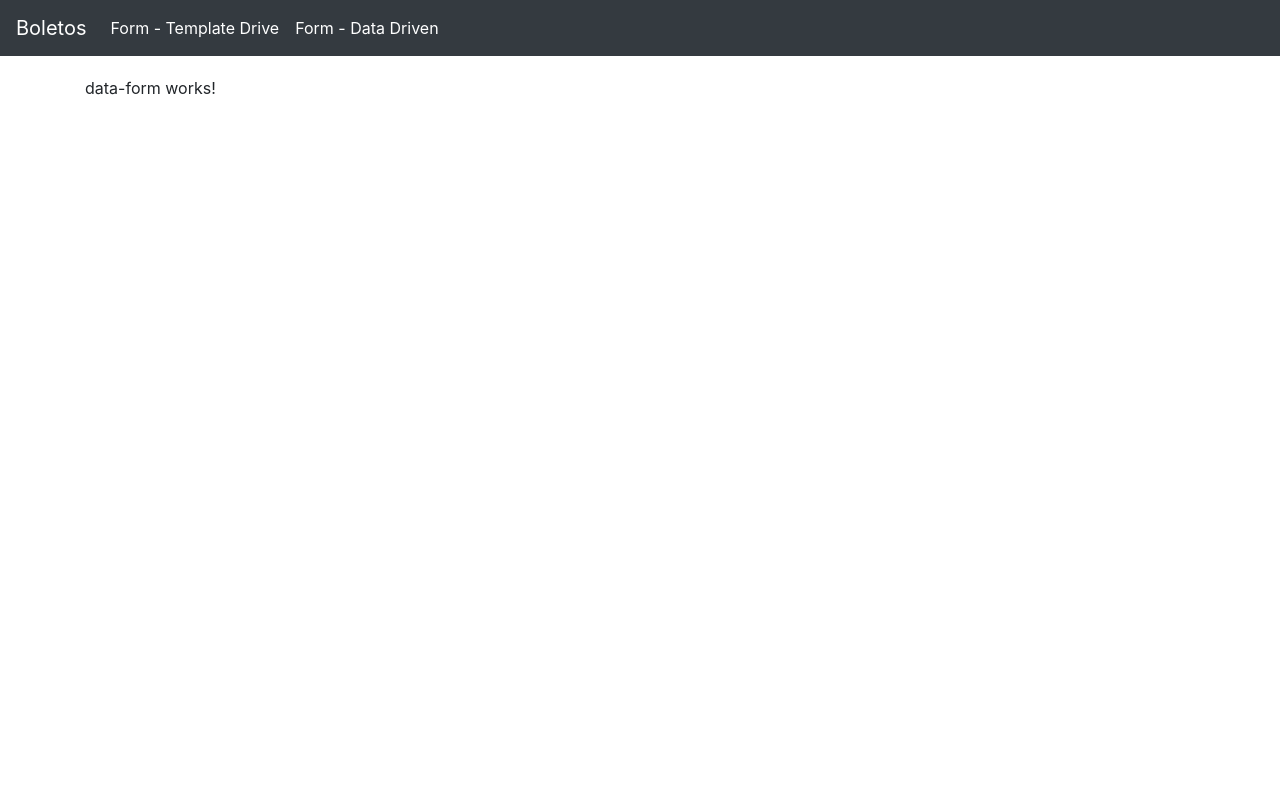
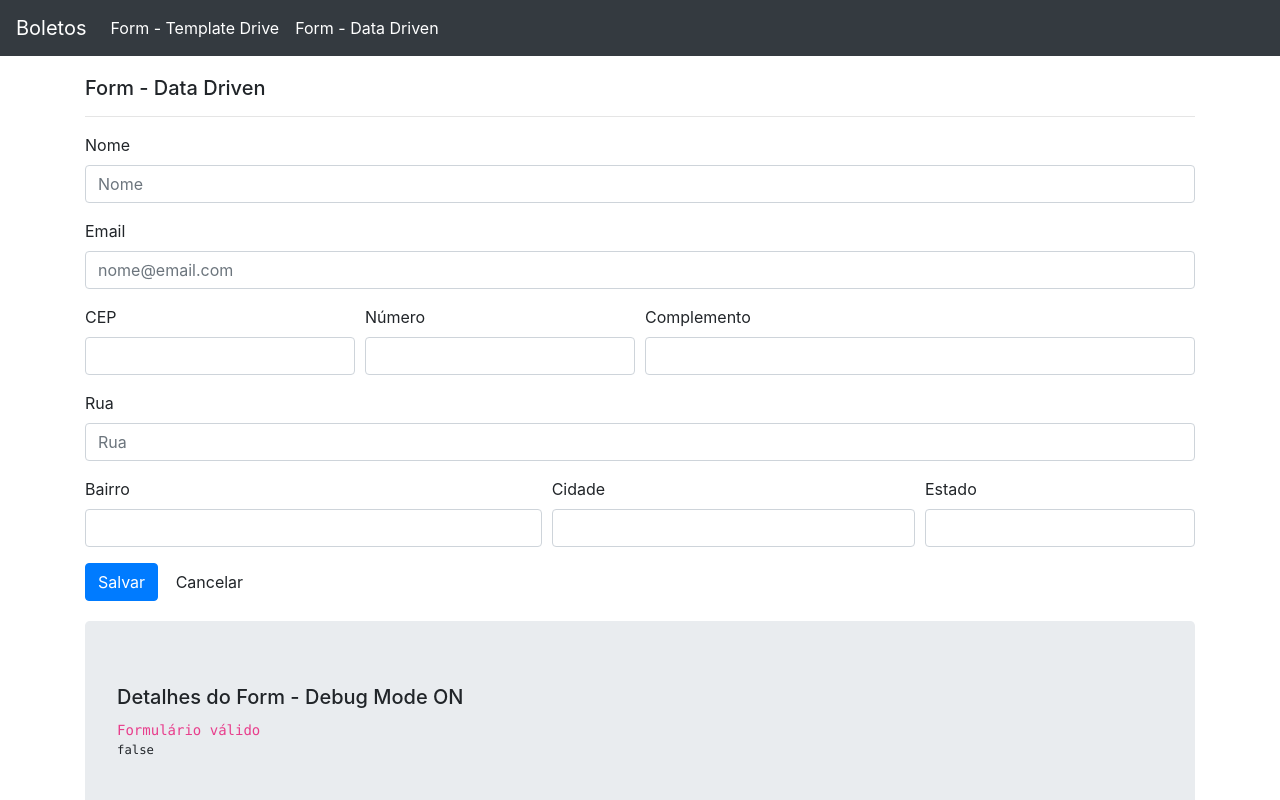
Before and after one commit to marcelopaglione/Angular-Cadastro-Users, an Angular app: page /dataForm in a window 1280 px wide. Shown: the top 800 px of the page. Built offline with nearby package versions, Linux system fonts and the light colour scheme.

Commit message:
Form Data Driven

```diff
--- a/src/app/data-form/data-form.component.html
+++ b/src/app/data-form/data-form.component.html
@@ -1,3 +1,74 @@
-<p>
-  data-form works!
-</p>
+<h5>Form - Data Driven</h5>
+<hr>
+<form class="form-horizontal" [formGroup]="formulario" (ngSubmit)="onSubmit()">
+
+  <div class="form-group">
+    <label class="control-label" for="nome">Nome</label>
+    <input class="form-control" [ngClass]="aplicaCssErro('nome')" type="text" id="nome" formControlName="nome"
+      placeholder="Nome">
+    <app-campo-control-erro class="invalid-feedback"
+    [mostrarErro]="verificaValidTouched('nome')" msgErro="Nome é obrigatório."></app-campo-control-erro>
+  </div>
+
+  <div class="form-group">
+    <label for="email">Email</label>
+    <input class="form-control" [ngClass]="aplicaCssErro('email')" type="email" id="email" formControlName="email" placeholder="nome@email.com">
+    <app-campo-control-erro class="invalid-feedback"
+    [mostrarErro]="verificaValidTouched('email')" msgErro="Email é obrigatório."></app-campo-control-erro>
+    <app-campo-control-erro class="invalid-feedback"
+    [mostrarErro]="verificaEmailInvalid('email')" msgErro="Email inválido."></app-campo-control-erro>
+  </div>
+
+  <div formGroupName="endereco">
+      <div class="form-row">
+        <div class="form-group col-md-3">
+          <label for="cep" class="control-label">CEP</label>
+          <input type="text" class="form-control" [ngClass]="aplicaCssErro('endereco.cep')" id="cep" formControlName="cep">
+            <app-campo-control-erro class="invalid-feedback" [mostrarErro]="verificaValidTouched('endereco.cep')" msgErro="CEP é obrigatório."></app-campo-control-erro>
+        </div>
+
+        <div class="form-group col-md-3">
+          <label for="numero" class="control-label">Número</label>
+          <input type="text" class="form-control" [ngClass]="aplicaCssErro('endereco.numero')" id="numero" formControlName="numero">
+          <app-campo-control-erro class="invalid-feedback" [mostrarErro]="verificaValidTouched('endereco.numero')" msgErro="Número é obrigatório."></app-campo-control-erro>
+        </div>
+
+        <div class="form-group col-md-6">
+          <label for="complemento" class="control-label">Complemento</label>
+          <input type="text" class="form-control" id="complemento" formControlName="complemento">
+        </div>
+      </div>
+
+      <div class="form-group">
+        <label class="control-label" for="rua">Rua</label>
+        <input class="form-control" [ngClass]="aplicaCssErro('endereco.rua')" type="text" id="rua" placeholder="Rua" formControlName="rua">
+        <app-campo-control-erro class="invalid-feedback" [mostrarErro]="verificaValidTouched('endereco.rua')" msgErro="Rua é obrigatório."></app-campo-control-erro>
+      </div>
+
+      <div class="form-row">
+        <div class="form-group col-md-5">
+          <label for="bairro" class="control-label">Bairro</label>
+          <input type="text" class="form-control" [ngClass]="aplicaCssErro('endereco.bairro')" id="bairro" formControlName="bairro">
+          <app-campo-control-erro class="invalid-feedback" [mostrarErro]="verificaValidTouched('endereco.bairro')" msgErro="Bairro é obrigatório."></app-campo-control-erro>
+        </div>
+
+        <div class="form-group col-md-4">
+          <label for="cidade" class="control-label">Cidade</label>
+          <input type="text" class="form-control" [ngClass]="aplicaCssErro('endereco.cidade')" id="cidade" formControlName="cidade">
+          <app-campo-control-erro class="invalid-feedback" [mostrarErro]="verificaValidTouched('endereco.cidade')" msgErro="Cidade é obrigatório."></app-campo-control-erro>
+        </div>
+
+        <div class="form-group col-md-3">
+          <label for="estado" class="control-label">Estado</label>
+          <input type="text" class="form-control" [ngClass]="aplicaCssErro('endereco.estado')" id="estado" formControlName="estado">
+          <app-campo-control-erro class="invalid-feedback" [mostrarErro]="verificaValidTouched('endereco.estado')" msgErro="Estado é obrigatório."></app-campo-control-erro>
+        </div>
+      </div>
+    </div>
+
+  <button type="submit" class="btn btn-primary">Salvar</button>
+  <span>&nbsp;</span>
+  <button (click)="resetar()" class="btn btn">Cancelar</button>
+
+  <app-template-form-debug [form]="formulario"></app-template-form-debug>
+</form>
--- a/src/app/data-form/data-form.component.ts
+++ b/src/app/data-form/data-form.component.ts
@@ -1,5 +1,7 @@
 import { Component, OnInit } from '@angular/core';
-import { FormGroup } from '@angular/forms';
+import { FormGroup, FormControl, FormBuilder, Validators } from '@angular/forms';
+import { Http } from '@angular/http';
+import { map } from "rxjs/operators";
 
 @Component({
   selector: 'app-data-form',
@@ -10,12 +12,64 @@ export class DataFormComponent implements OnInit {
 
   formulario: FormGroup;
 
-  constructor() { }
+  constructor(
+    private formBuilder: FormBuilder,
+    private http: Http
+  ) { }
 
   ngOnInit() {
-    this.formulario = new FormGroup({
+    /*this.formulario = new FormGroup({
+      nome: new FormControl(null),
+      email: new FormControl(null)
+    });*/
 
+    this.formulario = this.formBuilder.group({
+      nome: [null, [Validators.required, Validators.min(3), Validators.max(25)]],
+      email: [null, [Validators.required, Validators.email]],
+      endereco: this.formBuilder.group({
+        cep: [null, Validators.required],
+        numero: [null, Validators.required],
+        complemento: [null],
+        rua: [null, Validators.required],
+        bairro: [null, Validators.required],
+        cidade: [null, Validators.required],
+        estado: [null, Validators.required],
+      })
     });
   }
 
+  verificaValidTouched(campo: string) {
+      return !this.formulario.get(campo).valid && this.formulario.get(campo).touched;
+  }
+
+  verificaEmailInvalid() {
+    let campoEmail = this.formulario.get('email');
+    if (campoEmail.errors) {
+      return campoEmail.errors['email'];
+    }
+  }
+
+  aplicaCssErro(campo: string) {
+    return {
+      'is-invalid': this.verificaValidTouched(campo)
+    }
+  }
+
+  resetar() {
+    this.formulario.reset();
+  }
+
+  onSubmit() {
+    this.http.post('https://httpbin.org/post', JSON.stringify(this.formulario.value))
+      .pipe(map(res => res))
+      .subscribe(dados => {
+        //reseta o form
+        this.resetar();
+        console.log(dados)
+      }, (error: any) => alert('erro')
+      );
+  }
+
+
+
 }
--- a/src/app/data-form/data-form.module.ts
+++ b/src/app/data-form/data-form.module.ts
@@ -2,6 +2,8 @@ import { NgModule } from '@angular/core';
 import { CommonModule } from '@angular/common';
 import { DataFormComponent } from './data-form.component';
 import { ReactiveFormsModule } from '@angular/forms';
+import { SharedModule } from '../shared/shared.module';
+import { HttpModule } from '@angular/http';
 
 @NgModule({
   declarations: [
@@ -9,7 +11,9 @@ import { ReactiveFormsModule } from '@angular/forms';
   ],
   imports: [
     CommonModule,
-    ReactiveFormsModule
+    ReactiveFormsModule,
+    SharedModule,
+    HttpModule
   ]
 })
 export class DataFormModule { }
```
Also changed, not shown: src/app/shared/shared.module.ts (added, +19 -0 lines), src/app/template-form/template-form.module.ts (+4 -6 lines), src/app/shared/campo-control-erro/campo-control-erro.component.css (added), src/app/shared/campo-control-erro/campo-control-erro.component.html (renamed from src/app/campo-control-erro/campo-control-erro.component.html), src/app/shared/campo-control-erro/campo-control-erro.component.ts (renamed from src/app/campo-control-erro/campo-control-erro.component.ts), src/app/shared/template-form-debug/template-form-debug.component.css (added), src/app/shared/template-form-debug/template-form-debug.component.html (renamed from src/app/template-form-debug/template-form-debug.component.html), src/app/shared/template-form-debug/template-form-debug.component.ts (renamed from src/app/template-form-debug/template-form-debug.component.ts), 2 other files (tests, documents, lock files or other folders).
